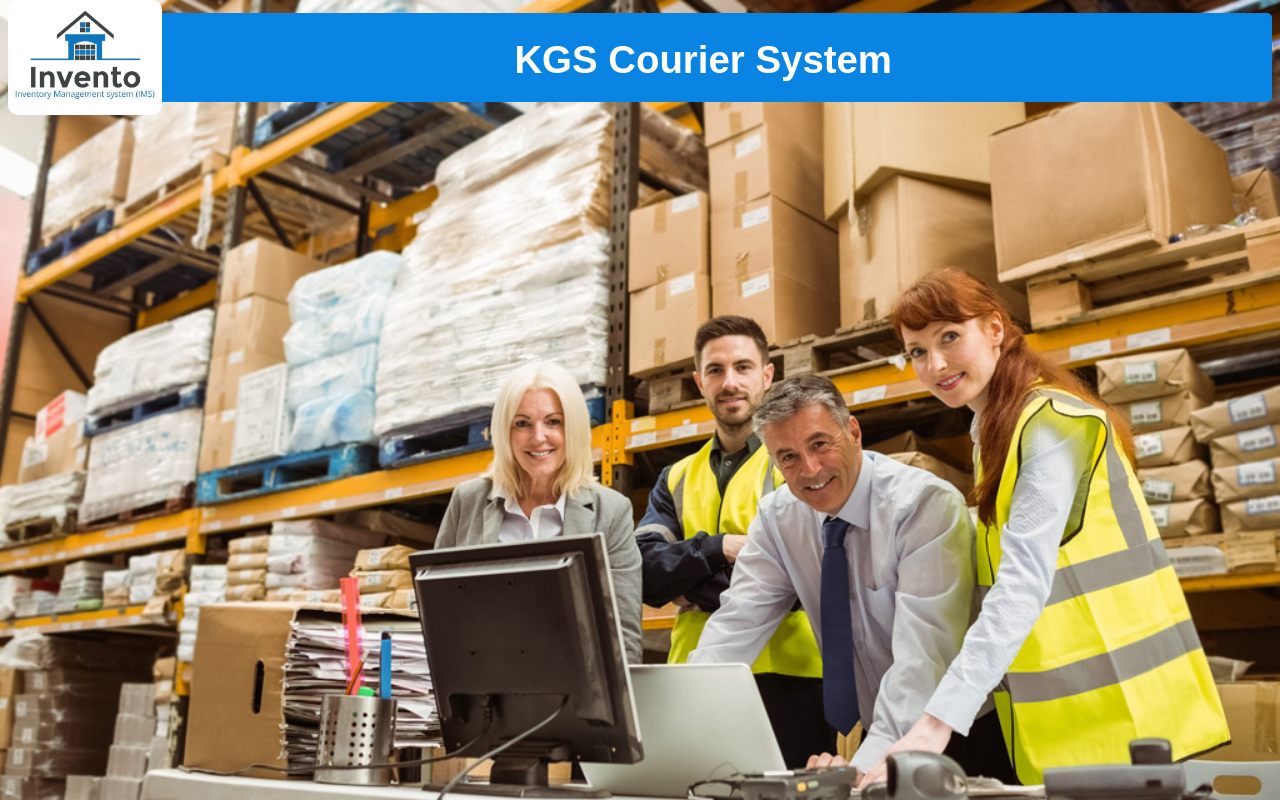
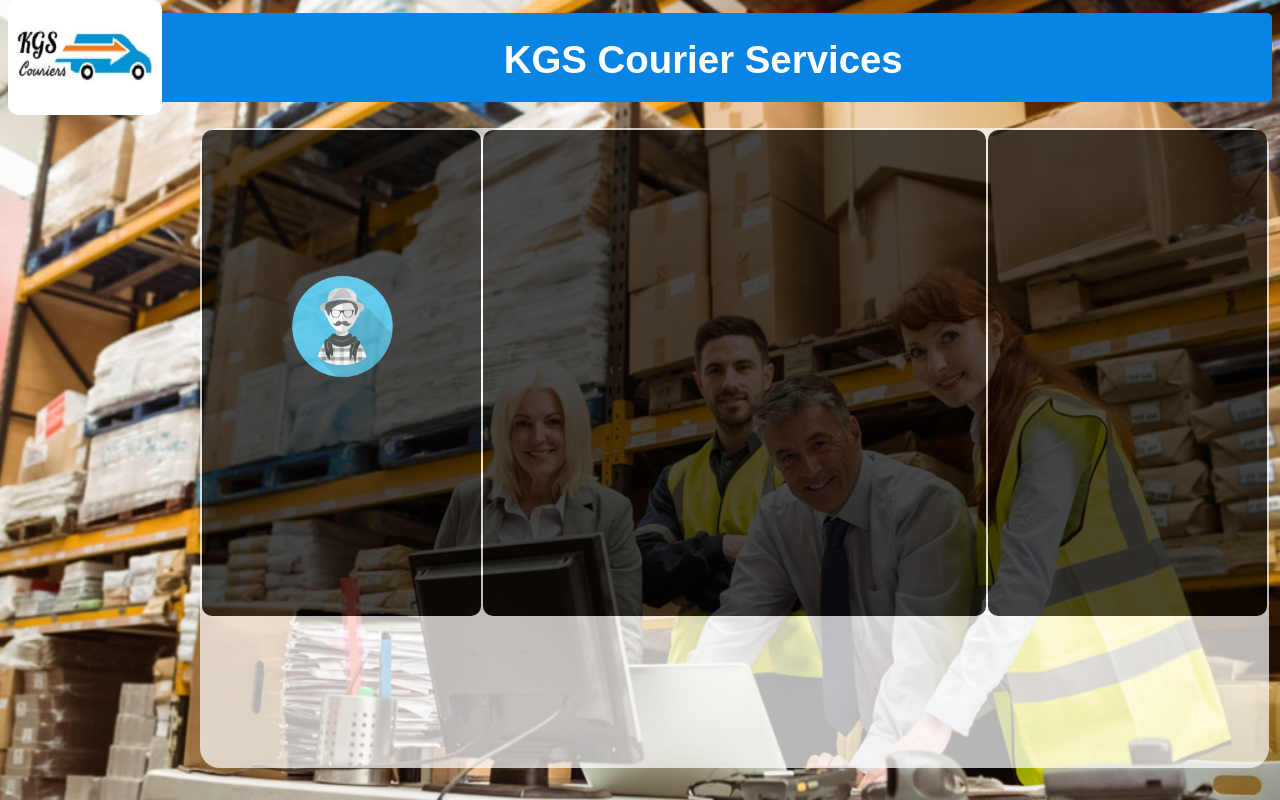
Before and after one commit to kv9c12/Website, a PHP site: page /menu/homepage.php in a window 1280 px wide. Run offline with PHP 8.4, Linux system fonts and the light colour scheme; lists and menus that the app fills with data are empty.

Commit message:
Homepage modified

```diff
--- a/SampleLoginPage/css/webpage.css
+++ b/SampleLoginPage/css/webpage.css
@@ -36,7 +36,7 @@
 			margin-left:5vw;
 			margin-bottom: 1%;
 			list-style-type: none;
-			background-color: #ffd32a;
+			background-color: #2196f3    ;
 			color: white;
 			border-radius: 0px 20px 20px 0px;
 			font-size: 1.3vw;
@@ -103,3 +103,35 @@
   text-align: center;
   border-radius:50%;
 }
+#board{
+	background-color: white;
+	position: absolute;
+	height:80%;
+	width:83.5%;
+	margin-left: 15%;
+	margin-top: 2%;
+	border-radius: 20px;
+	opacity: 0.7;
+}
+#th1{
+	width: 22vw;
+	height: 10vw;
+	background-color: black;
+	border-radius: 10px;
+}
+#th1 img{
+	width:8vw;
+	margin-top: -10vw;
+}
+#th2{
+	width: 40vw;
+	height: 37.8vw;
+	background-color: black;
+	border-radius: 10px;
+}
+#th3{
+	width: 22vw;
+	height: 37.8vw;
+	background-color: black;
+	border-radius: 10px;
+}
--- a/SampleLoginPage/menu/homepage.php
+++ b/SampleLoginPage/menu/homepage.php
@@ -2,19 +2,28 @@
 <html>
 <head>
 	<title>Dashboard</title>
-<link rel="stylesheet" href="../css/webpage.css">
+<link rel="stylesheet" type="text/css" href="../css/webpage.css">
 </head>
 <body style="background-image: url('../images/back.jpg');background-size: cover;">
-	<img id="logo" src="../images/logo.jpg">
-	<div id="title"><center style="margin-left: 10%"> KGS Courier System </center></div>
+	<img id="logo" src="../images/logo.png">
+	<div id="title"><center style="margin-left: 10%;"> KGS Courier Services </center></div>
+	<div id="board">
+		<table>
+			<tr>
+				<th id="th1"><img src="../images/accimg.jpg"></th>
+				<th id="th2">hello</th>
+				<th id="th3">namaste</th>
+			</tr>
+		</table>
+	</div>
 	<div id="menu">
 		<a href="homepage.php"><li style="margin-top: 10%;"><p>Dashboard</p></li></a>
-		<a href="shpctrl.php"><li><p>Shopping Central</p></li></a>
-		<a href="bskt.php"><li><p>Basket</p></li></a>
-		<a href="pror.php"><li><p>Purchase Orders</p></li></a>
-		<a href="bills.php"><li><p>Bills</p></li></a>
-		<a href="prhis.php"><li><p>Purchase History</p></li></a>
-		<a href="acc.php"><li><p>Manage Account</p></li></a>
+		<a href="order.php"><li><p>Place Order</p></li></a>
+		<a href="track.php"><li><p>Track</p></li></a>
+		<a href="request.php"><li><p>Requests</p></li></a>
+		<a href="payment.php"><li><p>Payment</p></li></a>
+		<a href="history.php"><li><p>Service History</p></li></a>
+		<a href="account.php"><li><p>Manage Account</p></li></a>
 	</div>
 </body>
 </html>
```
Also changed, not shown: SampleLoginPage/menu/account.php (added, +20 -0 lines), SampleLoginPage/menu/history.php (added, +20 -0 lines), SampleLoginPage/menu/order.php (added, +20 -0 lines), SampleLoginPage/menu/payment.php (added, +20 -0 lines), SampleLoginPage/menu/request.php (added, +20 -0 lines), SampleLoginPage/menu/track.php (added, +20 -0 lines), SampleLoginPage/images/accimg.jpg (added), SampleLoginPage/images/logo.png (added), SampleLoginPage/images/logo1.jpg (added).
